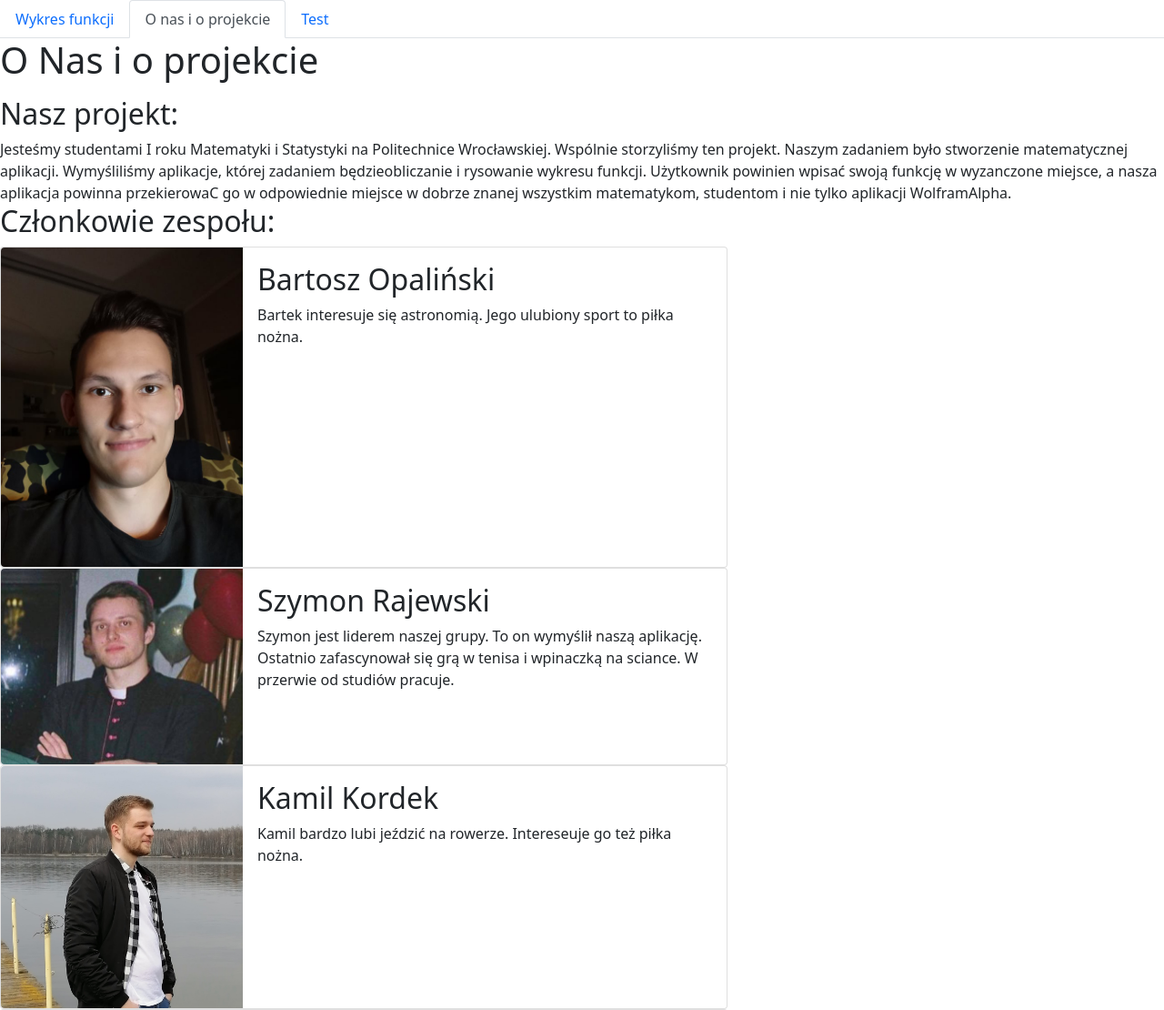
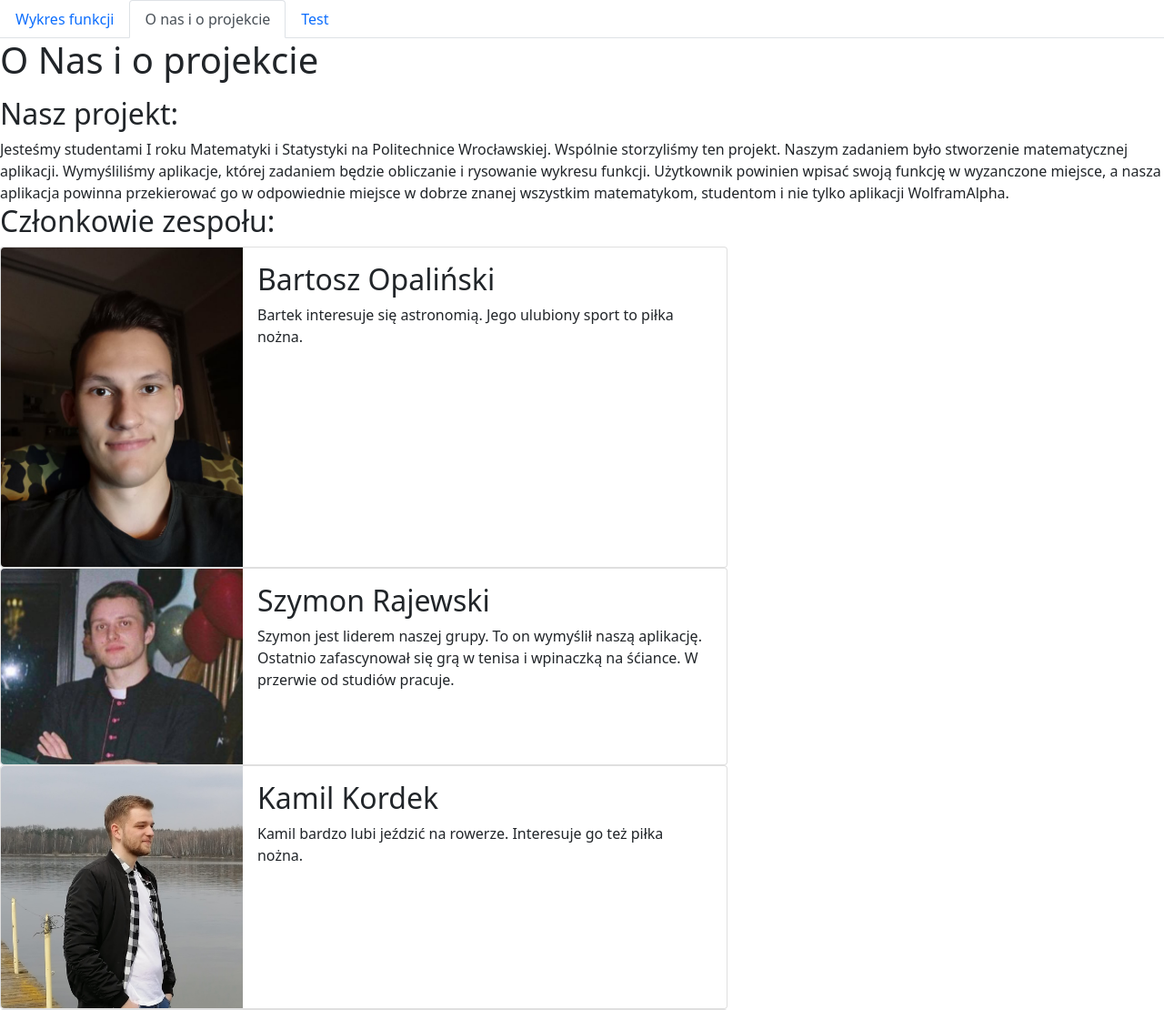
Before and after one commit to discoStar711/calculate-function, a Flask app: page /o-nas in a window 1280 px wide. Shown: the top 1110 px of the page at 91% size. Run offline with Flask 2, Linux system fonts and the light colour scheme; some libraries are stand-ins or nearby versions.

Commit message:
Usuniecie literowek w about.html

```diff
--- a/templates/about.html
+++ b/templates/about.html
@@ -26,8 +26,8 @@
 
         Jesteśmy studentami I roku Matematyki i Statystyki na Politechnice Wrocławskiej.
         Wspólnie storzyliśmy ten projekt. Naszym zadaniem było stworzenie matematycznej aplikacji.
-        Wymyśliliśmy aplikacje, której zadaniem będzieobliczanie i rysowanie wykresu funkcji.
-        Użytkownik powinien wpisać swoją funkcję w wyzanczone miejsce, a nasza aplikacja powinna przekierowaC
+        Wymyśliliśmy aplikacje, której zadaniem będzie obliczanie i rysowanie wykresu funkcji.
+        Użytkownik powinien wpisać swoją funkcję w wyzanczone miejsce, a nasza aplikacja powinna przekierować
         go w odpowiednie miejsce w dobrze znanej wszystkim matematykom, studentom i nie tylko
         aplikacji WolframAlpha.
 
@@ -55,7 +55,7 @@
                     <div class="card-body">
                       <h2 class="card-title">Szymon Rajewski</h2>
                       <p class="card-text"> Szymon jest liderem naszej grupy. To on wymyślił naszą aplikację.
-                        Ostatnio zafascynował się grą w tenisa i wpinaczką na sciance.
+                        Ostatnio zafascynował się grą w tenisa i wpinaczką na śćiance.
                         W przerwie od studiów pracuje.</p>
                     </div>
                   </div>
@@ -70,7 +70,7 @@
                   <div class="col-md-8">
                     <div class="card-body">
                       <h2 class="card-title">Kamil Kordek</h2>
-                      <p class="card-text"> Kamil bardzo lubi jeździć na rowerze. Intereseuje go też piłka nożna.
+                      <p class="card-text"> Kamil bardzo lubi jeździć na rowerze. Interesuje go też piłka nożna.
                     </p>
                     </div>
                   </div>
```
